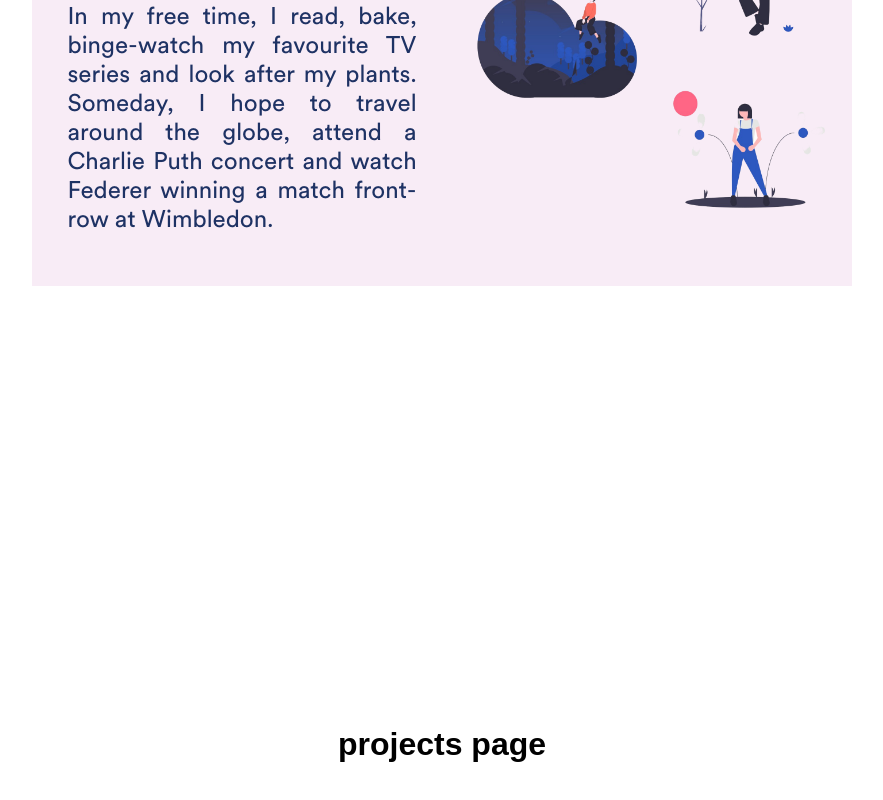
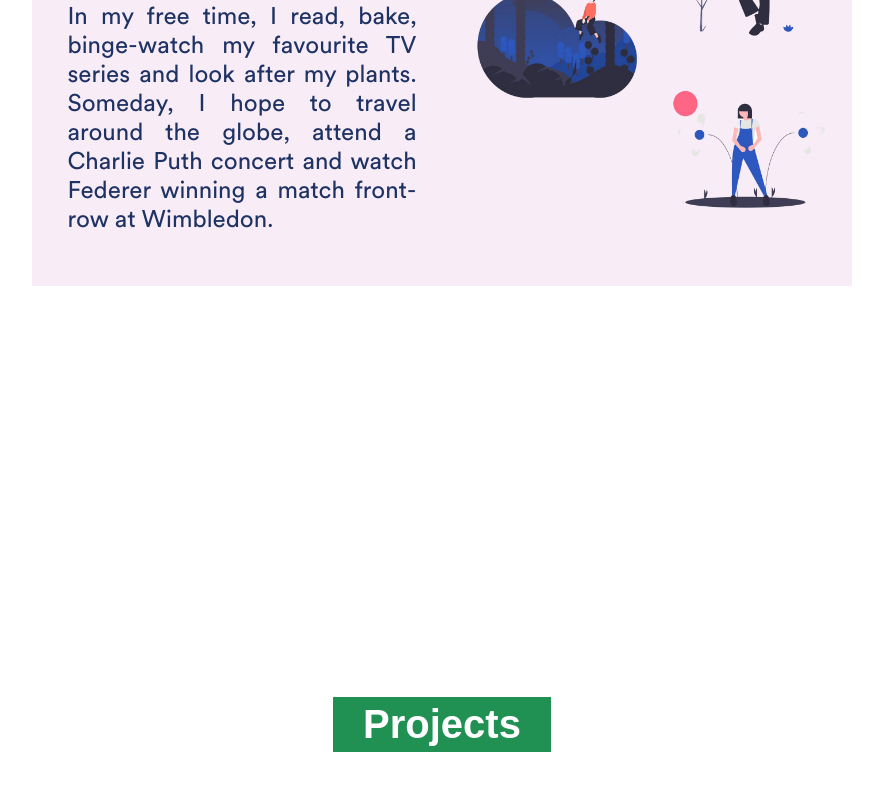
Before and after one commit to rimildeyjsr/my-website, a React (Create React App) app: page / in a window 1280 px wide. Shown: the part 1256-2056 px from the top of the page, without its empty margins (198-1081 px from the left). Built offline with nearby package versions, Linux system fonts and the light colour scheme.

Commit message:
Create section heading component Add component to projects and about section Add new green variable

```diff
--- /dev/null
+++ b/src/app/components/SectionHeading/section-heading.js
@@ -0,0 +1,18 @@
+import React from 'react';
+import './section-heading.scss';
+
+export default function SectionHeading(props) {
+  return (
+    <div
+      className="heading-container"
+      style={{'background-color': props.backgroundColor}}
+    >
+      <h1
+        className="heading"
+        style={{'color': props.textColor}}
+      >
+        {props.sectionName}
+      </h1>
+    </div>
+  )
+}
--- /dev/null
+++ b/src/app/components/SectionHeading/section-heading.scss
@@ -0,0 +1,10 @@
+.heading-container {
+  margin-top: -3%;
+  padding: 5px 30px;
+  z-index: 5;
+}
+
+.heading {
+  font-size: 40px;
+  margin: 0;
+}
--- a/src/app/library/colors.scss
+++ b/src/app/library/colors.scss
@@ -1,6 +1,7 @@
 //color variables
 $dark-blue: #1e3264;
 $dark-pink: #a40e88;
+$dark-green: #209153;
 $pink-background: rgba(164, 14, 136, 0.08);
 $intro-page-light-green-gradient: #ecfaed;
 $intro-page-light-blue-gradient: #bde5f9;
--- a/src/app/pages/AboutPage/about-page.js
+++ b/src/app/pages/AboutPage/about-page.js
@@ -1,5 +1,6 @@
 import React, {Component} from 'react';
 import aboutSectionImage from '../../assets/about-section.png';
+import SectionHeading from '../../components/SectionHeading/section-heading';
 import "./about-page.scss";
 
 class AboutPage extends Component {
@@ -7,9 +8,11 @@ class AboutPage extends Component {
     return (
       <div className="about-page-container" id="about-page">
         <div className="about-div">
-          <div className="about-heading-container">
-            <h1 className="about-heading">About</h1>
-          </div>
+          <SectionHeading
+            sectionName="About"
+            backgroundColor="#a40e88"
+            textColor="white"
+          />
 
           <div className="about-content-container">
             <div className="about-description">
--- a/src/app/pages/AboutPage/about-page.scss
+++ b/src/app/pages/AboutPage/about-page.scss
@@ -15,19 +15,6 @@
   height: max-content;
   padding-bottom: 30px;
   background: $pink-background;
-}
-
-.about-heading-container {
-  margin-top: -3%;
-  padding: 5px 30px;
-  background-color: $dark-pink;
-  z-index: 5;
-}
-
-.about-heading {
-  font-size: 40px;
-  color: white;
-  margin: 0;
 }
 
 .about-content-container {
--- a/src/app/pages/ProjectsPage/projects-page.js
+++ b/src/app/pages/ProjectsPage/projects-page.js
@@ -1,11 +1,16 @@
 import React, {Component} from 'react';
+import SectionHeading from '../../components/SectionHeading/section-heading';
 import "./projects-page.scss";
 
 class ProjectsPage extends Component {
   render() {
     return (
       <div className="projects-page-container" id="projects-page">
-        <h1>projects page</h1>
+        <SectionHeading
+          sectionName="Projects"
+          backgroundColor="#209153"
+          textColor="white"
+        />
       </div>
     );
   }
```
